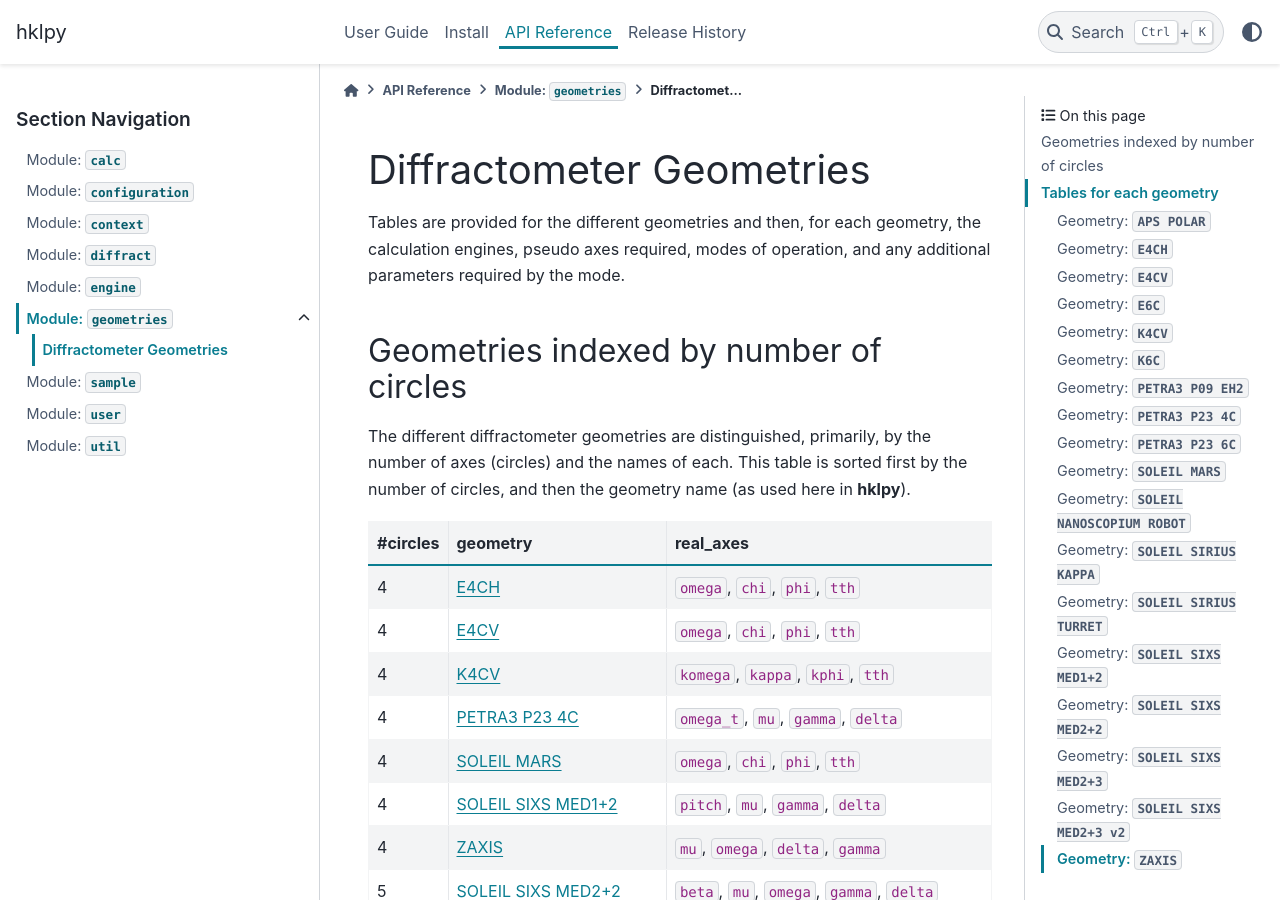
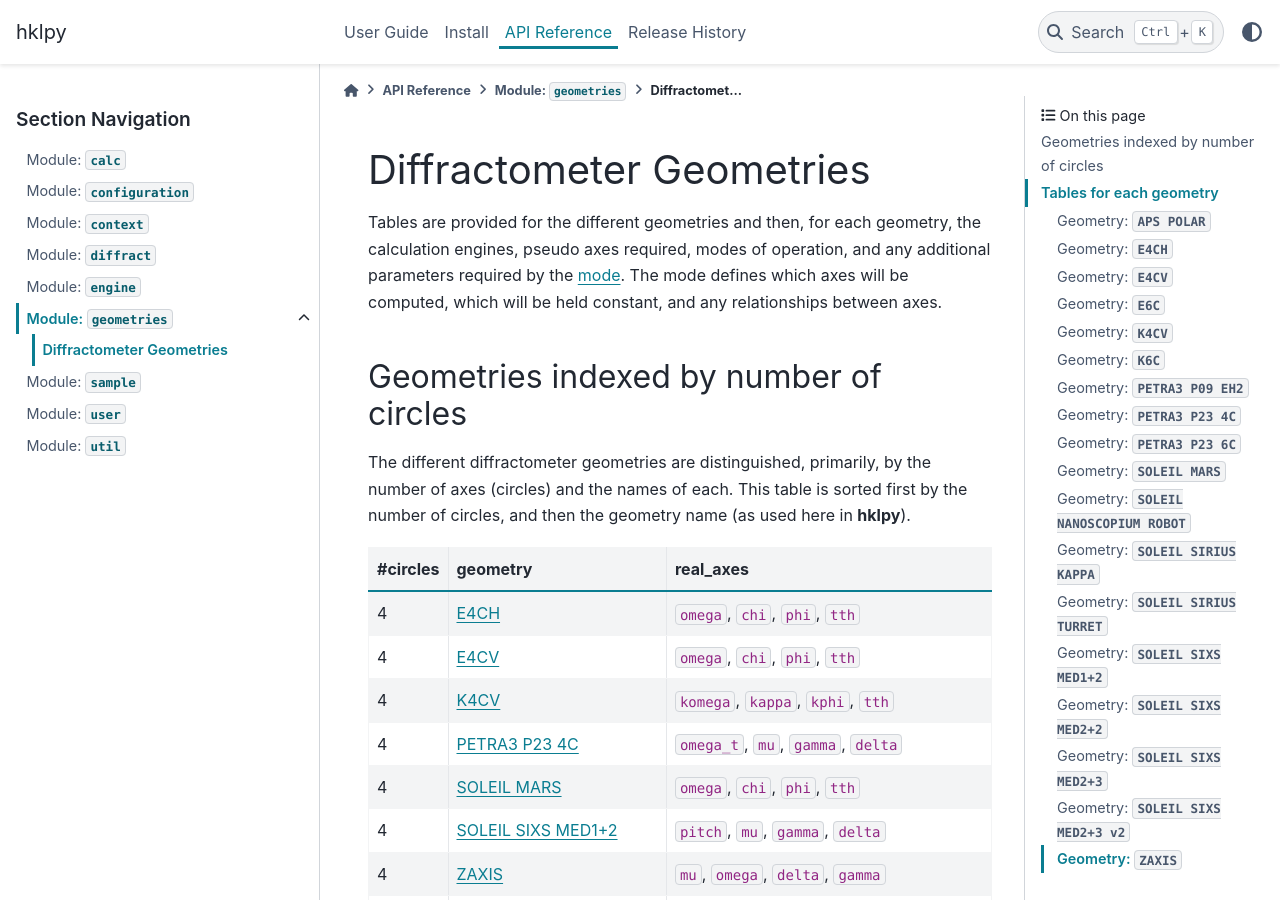
Before and after one commit to bluesky/hklpy, a Sphinx documentation site: the page built from docs/source/geometry_tables.rst, in a window 1280 px wide and 900 px high. Built offline with Sphinx 7.4.7 and the PyData theme 0.15.4, drawn with Linux system fonts in a browser that asks for light colours; pages that are not in the unit, such as notebooks, are missing from menus; the version number could not be read and is left out.

Commit message:
DOC restore and reformat

```diff
--- a/docs/source/geometry_tables.rst
+++ b/docs/source/geometry_tables.rst
@@ -10,9 +10,11 @@
 
 .. index:: mode
 
-Tables are provided for the different geometries and then, for each
-geometry, the calculation engines, pseudo axes required, modes of
-operation, and any additional parameters required by the mode.
+Tables are provided for the different geometries and then, for each geometry,
+the calculation engines, pseudo axes required, modes of operation, and any
+additional parameters required by the :ref:`mode <overview.mode>`.  The mode
+defines which axes will be computed, which will be held constant, and any
+relationships between axes.
 
 Geometries indexed by number of circles
 ---------------------------------------
```
Also changed, not shown: docs/make_geometry_tables.py (+5 -3 lines).
